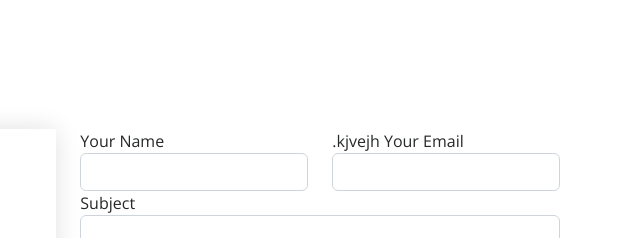
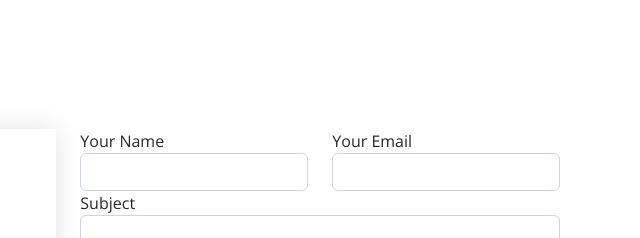
Before and after one commit to PRANAVPADMANABHANK/portfolio, a plain HTML site: page index.html in a window 1280 px wide. Shown: the part 5240-5478 px from the top of the page, 640-1280 px from the left. Drawn offline with nearby package versions, Linux system fonts and the light colour scheme.

Commit message:
delete error

```diff
--- a/index.html
+++ b/index.html
@@ -553,7 +553,7 @@
                   <label for="name">Your Name</label>
                   <input type="text" name="name" class="form-control" id="name" required>
                 </div>
-                <div class="form-group col-md-6">.kjvejh
+                <div class="form-group col-md-6">
                   <label for="name">Your Email</label>
                   <input type="email" class="form-control" name="email" id="email" required>
                 </div>
```
